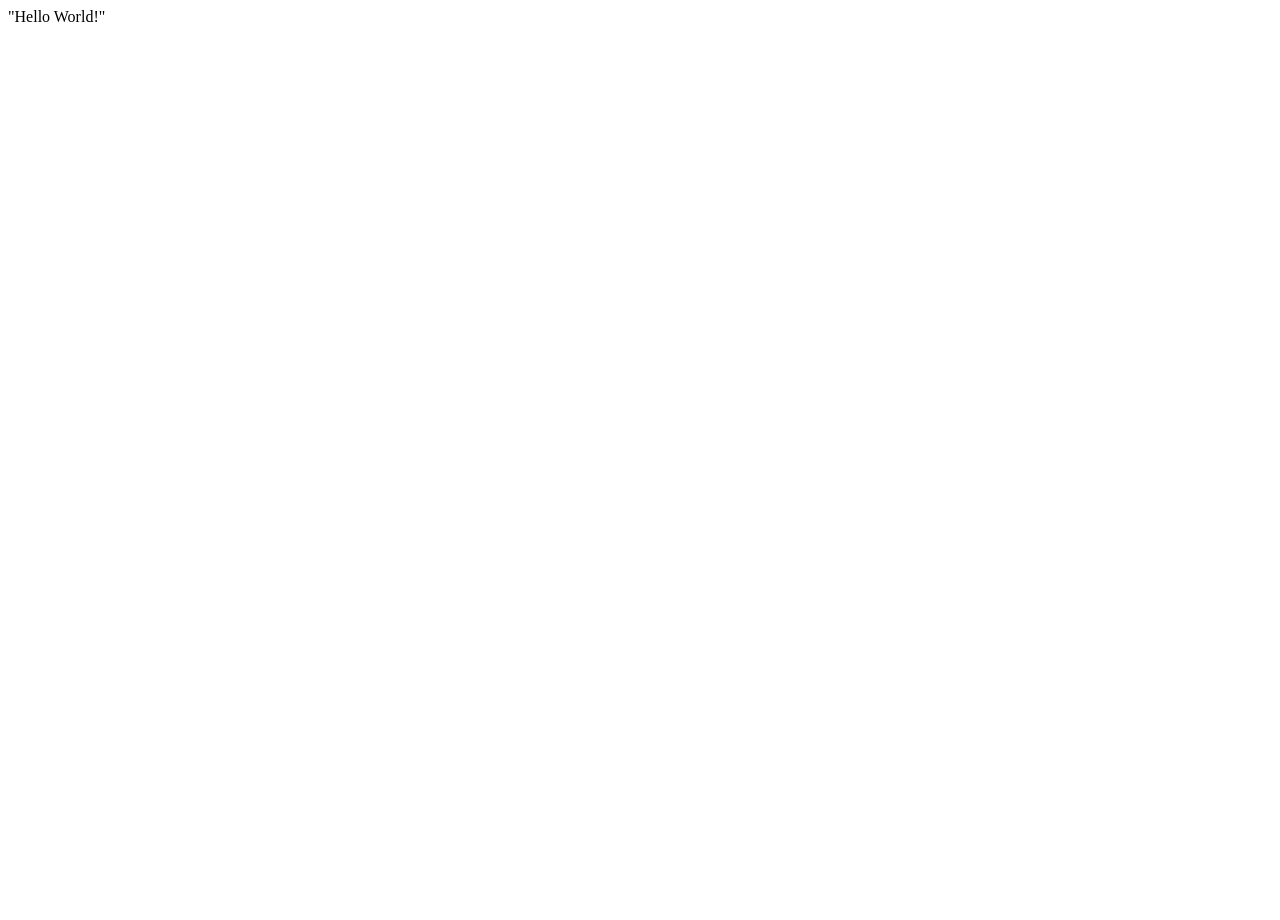
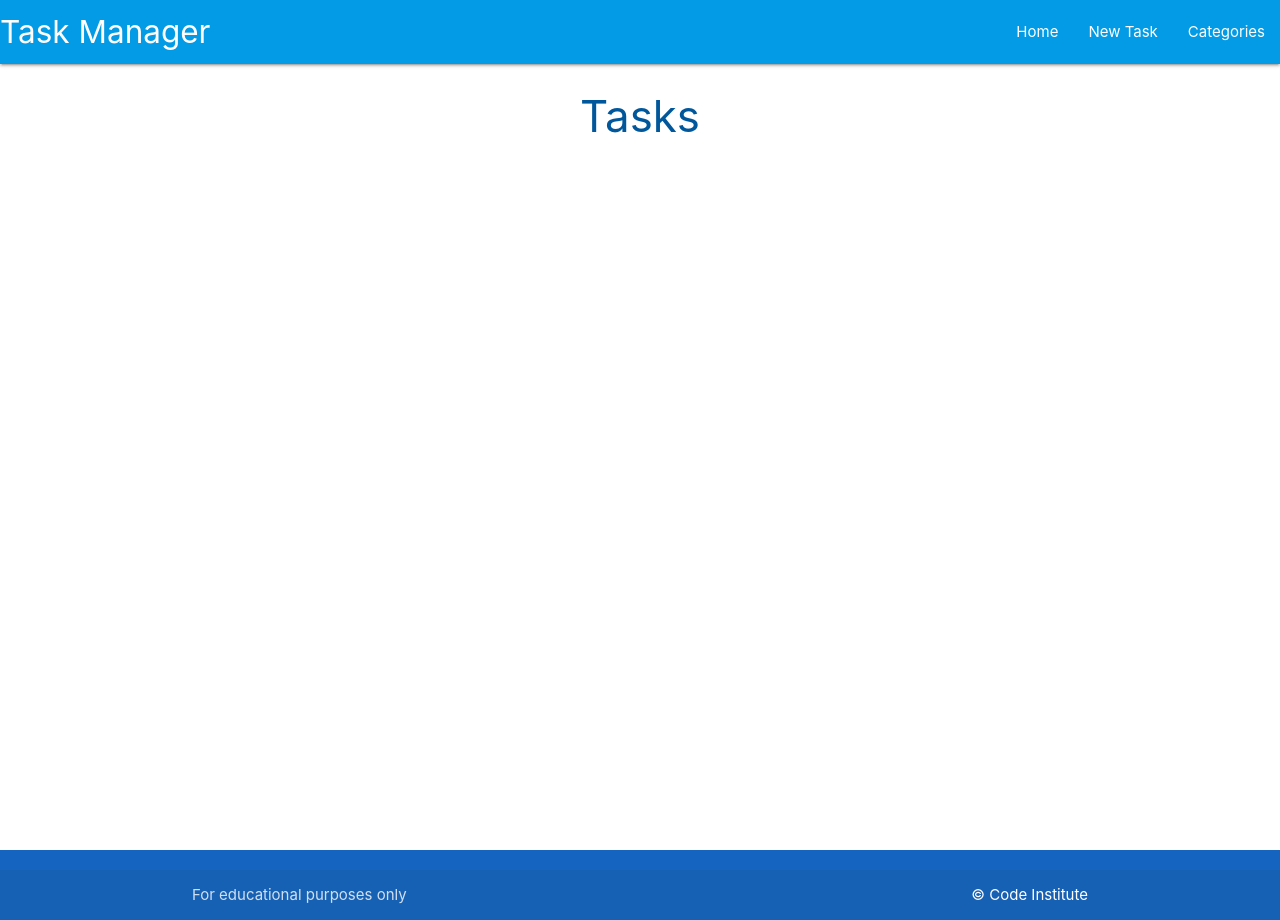
Before and after one commit to Cleg83/rdms-walkthrough, a Flask app: page / in a window 1280 px wide. Before the commit the page is almost empty. Run offline with Flask 3, Linux system fonts and the light colour scheme; some libraries are stand-ins or nearby versions.

Commit message:
Add materialize, font awesome and custom css links. Addd tasks.html using template inheritance and set as home page

```diff
--- a/taskmanager/routes.py
+++ b/taskmanager/routes.py
@@ -5,4 +5,4 @@ from taskmanager.models import Category, Task
 
 @app.route("/")
 def home():
-    return render_template("base.html")
+    return render_template("tasks.html")
--- /dev/null
+++ b/taskmanager/static/css/style.css
@@ -0,0 +1,9 @@
+body {
+    display: flex;
+    min-height: 100vh;
+    flex-direction: column;
+  }
+
+  main {
+    flex: 1 0 auto;
+  }
--- /dev/null
+++ b/taskmanager/static/js/script.js
@@ -0,0 +1,4 @@
+document.addEventListener('DOMContentLoaded', function() {
+    let sidenav = document.querySelectorAll('.sidenav');
+    M.Sidenav.init(sidenav);
+  });
--- a/taskmanager/templates/base.html
+++ b/taskmanager/templates/base.html
@@ -1,13 +1,53 @@
 <!DOCTYPE html>
 <html lang="en">
+
 <head>
     <meta charset="UTF-8">
     <meta name="viewport" content="width=device-width, initial-scale=1.0">
+    <script src="https://kit.fontawesome.com/6cbc018174.js" crossorigin="anonymous"></script>
+    <link rel="stylesheet" href="https://cdnjs.cloudflare.com/ajax/libs/materialize/1.0.0/css/materialize.min.css">
+    <link rel="stylesheet" href="{{ url_for('static', filename='css/style.css') }}">
     <title>Task Manager</title>
 </head>
+
 <body>
+    <header>
+        <nav class="light-blue darken-1">
+            <div class="nav-wrapper">
+                <a href="#!" class="brand-logo">Task Manager</a>
+                <a href="#" data-target="mobile-demo" class="sidenav-trigger"><i class="fa-solid fa-bars"></i></a>
+                <ul class="right hide-on-med-and-down">
+                    <li><a href="{{ url_for('home') }}">Home</a></li>
+                    <li><a href="">New Task</a></li>
+                    <li><a href="">Categories</a></li>
+                </ul>
+            </div>
+        </nav>
 
-    "Hello World!"
+        <ul class="sidenav" id="mobile-demo">
+            <li><a href="{{ url_for('home') }}">Home</a></li>
+            <li><a href="">New Task</a></li>
+            <li><a href="">Categories</a></li>
+        </ul>
+    </header>
+
+    <main class="container">
+        {% block content %}
+        {% endblock %}
+    </main>
+
+    <footer class="page-footer blue darken-3">
+        <div class="footer-copyright">
+            <div class="container">
+                For educational purposes only
+                <a class="white-text right" href="https://codeinstitute.net" target="_blank">&copy; Code Institute</a>
+            </div>
+        </div>
+    </footer>
+
+    <script src="https://cdnjs.cloudflare.com/ajax/libs/materialize/1.0.0/js/materialize.min.js"></script>
+    <script src="{{ url_for('static', filename='js/script.js') }}"></script>
 
 </body>
+
 </html>
--- /dev/null
+++ b/taskmanager/templates/tasks.html
@@ -0,0 +1,6 @@
+{% extends "base.html" %}
+{% block content%}
+
+<h3 class="light-blue-text text-darken-4 center-align">Tasks</h3>
+
+{% endblock %}
```
